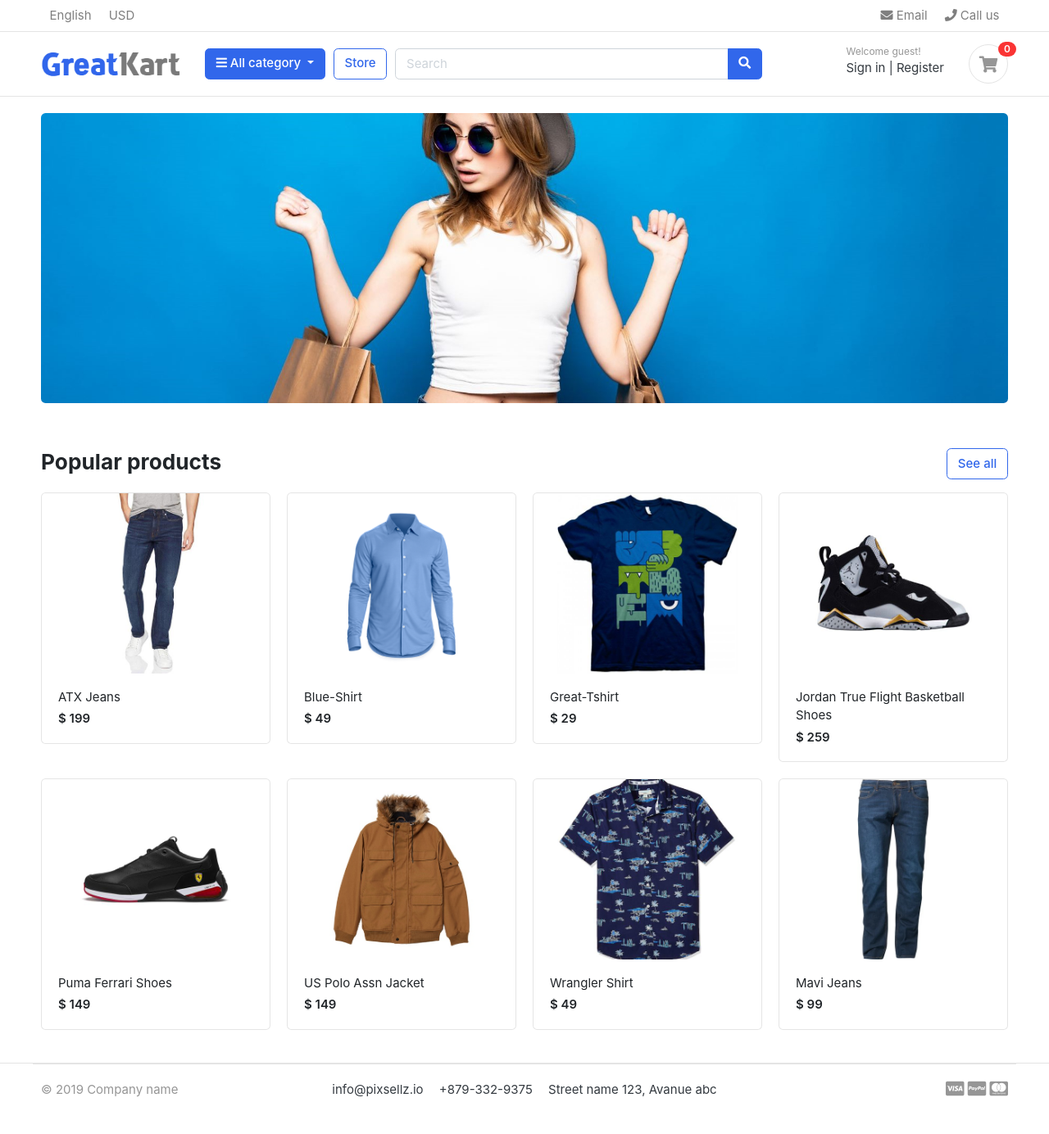
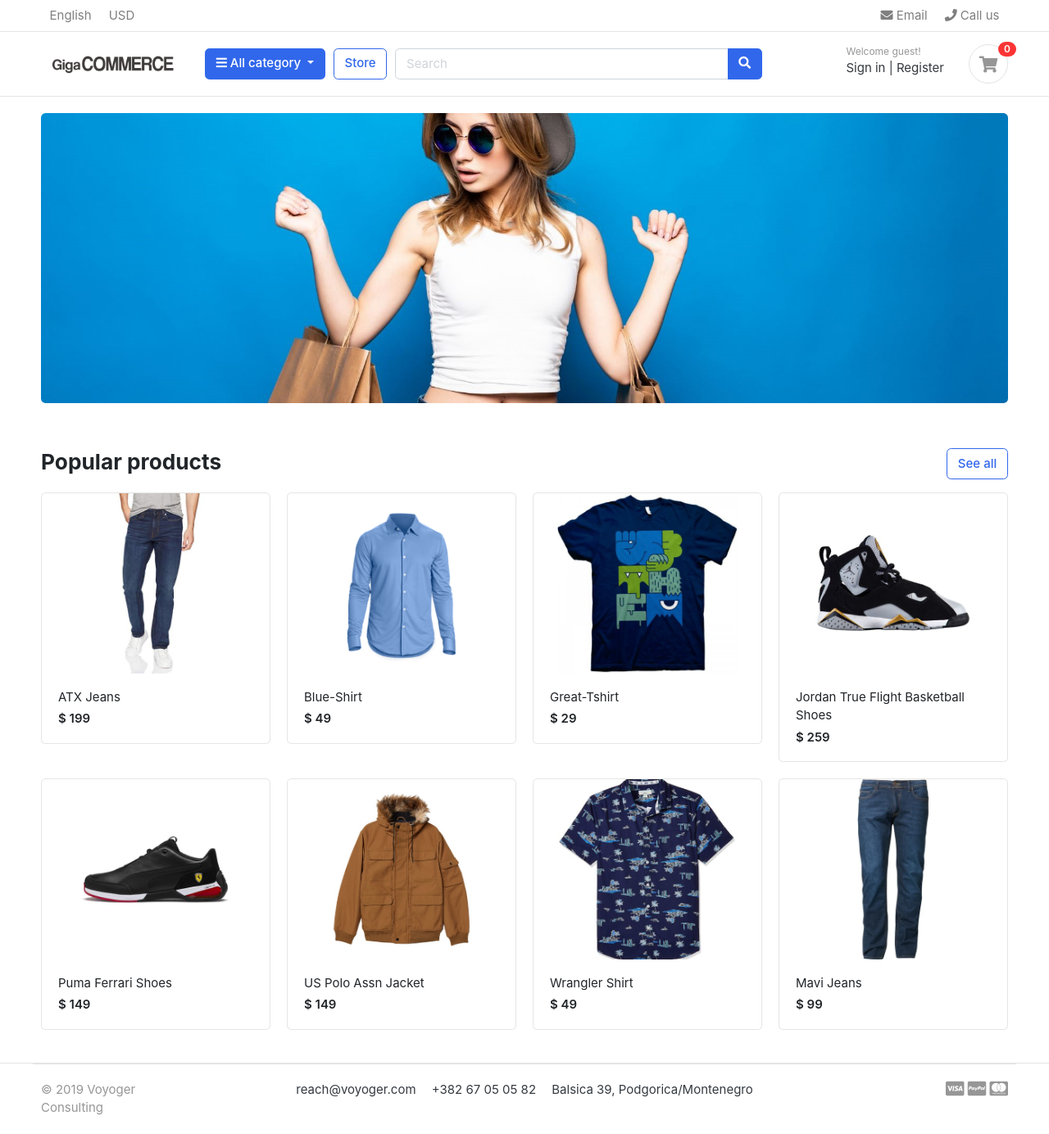
Before and after one commit to kaansenol/sampleEcommerceProject, a Django app: page / in a window 1280 px wide. Shown: the whole page at 82% size. Before the commit the page ends 1339 px from the top, so only its background shows below. Run offline with Django 3.2, Linux system fonts and the light colour scheme; data comes from the database, SQL or seed files in the repository; some libraries are stand-ins or nearby versions; some web fonts are replaced.

Commit message:
logo, footer & gitignore file updated

```diff
--- a/templates/includes/footer.html
+++ b/templates/includes/footer.html
@@ -3,12 +3,12 @@
 	<div class="container">
 		<section class="footer-bottom border-top row">
 			<div class="col-md-2">
-				<p class="text-muted"> &copy 2019 Company name </p>
+				<p class="text-muted"> &copy 2019 Voyoger Consulting </p>
 			</div>
 			<div class="col-md-8 text-md-center">
-				<span  class="px-2">info@pixsellz.io</span>
-				<span  class="px-2">+879-332-9375</span>
-				<span  class="px-2">Street name 123, Avanue abc</span>
+				<span  class="px-2">reach@voyoger.com</span>
+				<span  class="px-2">+382 67 05 05 82</span>
+				<span  class="px-2">Balsica 39, Podgorica/Montenegro</span>
 			</div>
 			<div class="col-md-2 text-md-right text-muted">
 				<i class="fab fa-lg fa-cc-visa"></i>
--- a/templates/includes/navbar.html
+++ b/templates/includes/navbar.html
@@ -29,7 +29,7 @@
     <div class="row align-items-center">
         <div class="col-lg-2 col-md-3 col-6">
             <a href="{% url 'home' %}" class="brand-wrap">
-                <img class="logo" src="{% static './images/logo.png' %}">
+                <img class="logo" src="{% static './images/gigacommerce_logo_264x60_transparent.png' %}">
             </a> <!-- brand-wrap.// -->
         </div>
         <div class="col-lg col-sm col-md col-6 flex-grow-0">
```
Also changed, not shown: udemyEcommerce/static/images/gigacommerce_logo_264x60_transparent.png (added), 1 other file.
